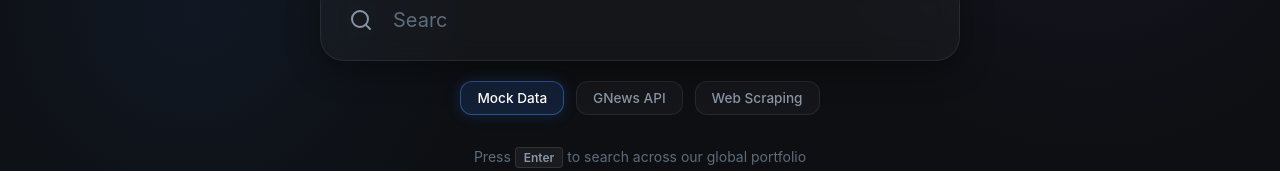
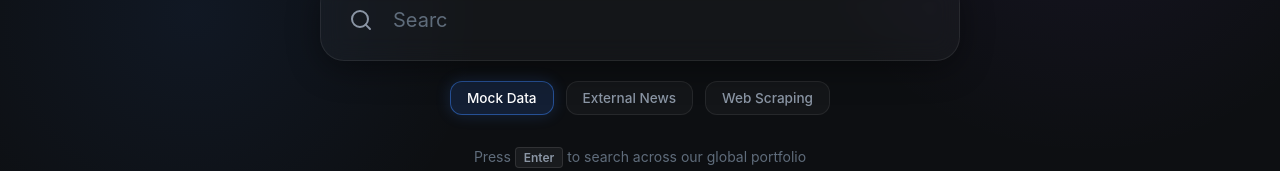
Before and after one commit to SAHUTHUB/AI-Multi-Agent-Market-Exploration-System, a Next.js app in the folder frontend/: page / in a window 1280 px wide. Shown: the part 389-560 px from the top of the page. Built offline with nearby package versions, Linux system fonts and the light colour scheme.

Commit message:
Update page.tsx

```diff
--- a/frontend/app/page.tsx
+++ b/frontend/app/page.tsx
@@ -146,7 +146,7 @@ function App() {
           className={`source-pill ${dataSource.includes('api') ? 'active' : ''}`}
           onClick={() => toggleSource('api')}
         >
-          GNews API
+          External News
         </button>
         <button
           className={`source-pill ${dataSource.includes('scrape') ? 'active' : ''}`}
```
